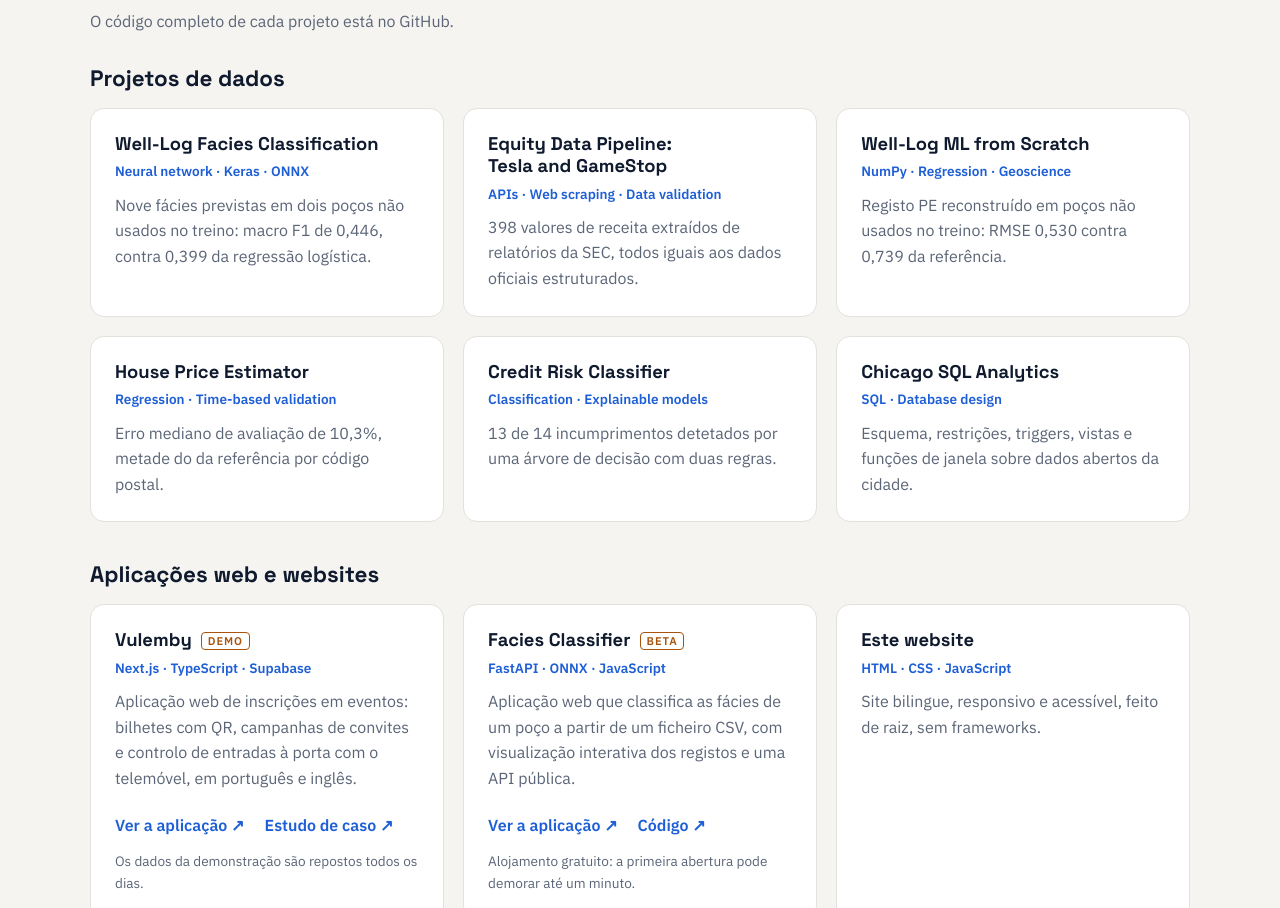
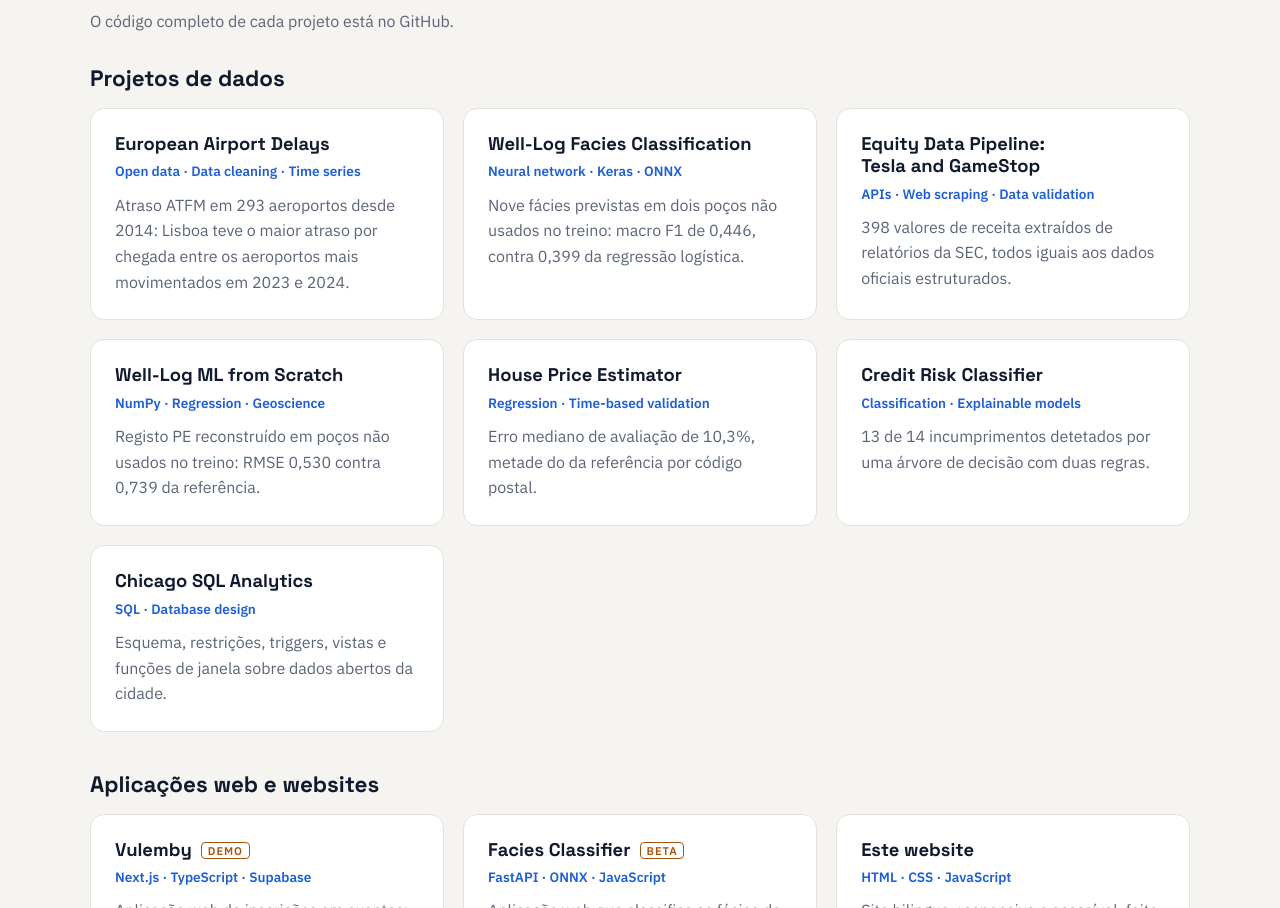
Before and after one commit to BoualemP/BoualemP.github.io, a plain HTML site: page pt/index.html in a window 1280 px wide. Shown: the part 2472-3380 px from the top of the page. Drawn offline with Linux system fonts and the light colour scheme.

Commit message:
Add European Airport Delays to Work

```diff
--- a/pt/index.html
+++ b/pt/index.html
@@ -149,6 +149,11 @@
 
         <h3 class="group-title">Projetos de dados</h3>
         <div class="cards cards-projects">
+          <a class="card project" href="https://github.com/BoualemP/europe-airport-delays-analysis" target="_blank" rel="noopener">
+            <h4 translate="no">European Airport Delays</h4>
+            <p class="tags">Open data · Data cleaning · Time series</p>
+            <p>Atraso ATFM em 293 aeroportos desde 2014: Lisboa teve o maior atraso por chegada entre os aeroportos mais movimentados em 2023 e 2024.</p>
+          </a>
           <a class="card project" href="https://github.com/BoualemP/well-log-facies-classification" target="_blank" rel="noopener">
             <h4 translate="no">Well-Log Facies Classification</h4>
             <p class="tags">Neural network · Keras · ONNX</p>
```
Also changed, not shown: index.html (+5 -0 lines).
